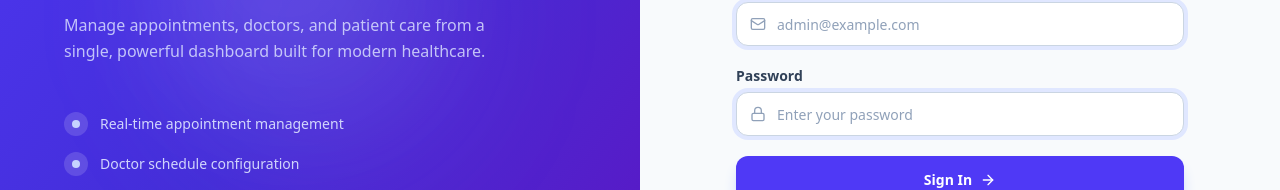
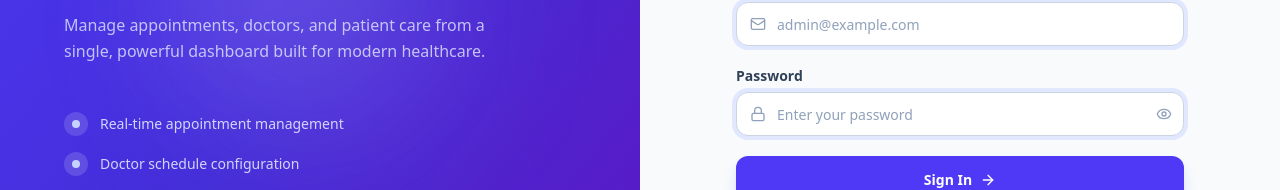
Before and after one commit to Prostate-clinic/tpc-admin, a Next.js app: page /login in a window 1280 px wide. Shown: the part 355-545 px from the top of the page. Built offline with nearby package versions, Linux system fonts and the light colour scheme; no server answers.

Commit message:
worked on password fields

```diff
--- a/app/admin/change-password/page.tsx
+++ b/app/admin/change-password/page.tsx
@@ -4,6 +4,7 @@ import { useState } from "react";
 import { useAuth } from "@/contexts/AuthContext";
 import { AlertCircle, Loader2, ArrowRight } from "lucide-react";
 import Image from "next/image";
+import PasswordInput from "@/components/PasswordInput";
 
 export default function ChangePasswordPage() {
   const { user, changePassword } = useAuth();
@@ -45,7 +46,7 @@ export default function ChangePasswordPage() {
               { label: "Confirm New Password", val: confirmPassword, set: setConfirmPassword }].map((f) => (
               <div key={f.label}>
                 <label className="block text-sm font-semibold text-slate-700 mb-1.5">{f.label}</label>
-                <input type="password" value={f.val} onChange={(e) => f.set(e.target.value)} required
+                <PasswordInput value={f.val} onChange={(e) => f.set(e.target.value)} required
                   className="h-11 w-full rounded-xl border border-slate-300 bg-white px-4 text-sm text-slate-900 outline-none ring-4 ring-indigo-100 transition-all focus:border-indigo-500 focus:ring-indigo-100" />
               </div>
             ))}
--- a/app/admin/profile/page.tsx
+++ b/app/admin/profile/page.tsx
@@ -5,6 +5,7 @@ import { useRef, useState } from "react";
 import { useAuth } from "@/contexts/AuthContext";
 import { nestApi } from "@/lib/nest-api";
 import Avatar from "@/components/Avatar";
+import PasswordInput from "@/components/PasswordInput";
 
 export default function ProfilePage() {
   const { user, changePassword, refresh } = useAuth();
@@ -97,7 +98,7 @@ export default function ProfilePage() {
             { label: "Confirm New Password", value: confirmPassword, set: setConfirmPassword }].map((f) => (
             <div key={f.label}>
               <label className="block text-sm font-semibold text-slate-700 mb-1.5">{f.label}</label>
-              <input type="password" value={f.value} onChange={(e) => f.set(e.target.value)}
+              <PasswordInput value={f.value} onChange={(e) => f.set(e.target.value)}
                 className="h-11 w-full rounded-xl border border-slate-300 bg-white px-4 text-sm text-slate-900 outline-none ring-4 ring-indigo-100 transition-all focus:border-indigo-500 focus:ring-indigo-100" required />
             </div>
           ))}
--- a/app/login/page.tsx
+++ b/app/login/page.tsx
@@ -4,6 +4,7 @@ import { useState } from "react";
 import { AuthProvider, useAuth } from "@/contexts/AuthContext";
 import { Shield, ArrowRight, Mail, Lock } from "lucide-react";
 import Image from "next/image";
+import PasswordInput from "@/components/PasswordInput";
 
 function LoginForm() {
   const [email, setEmail] = useState("");
@@ -122,12 +123,11 @@ function LoginForm() {
             <div>
               <label className="block text-sm font-semibold text-slate-700 mb-1.5">Password</label>
               <div className="relative">
-                <Lock className="absolute left-3.5 top-1/2 h-4 w-4 -translate-y-1/2 text-slate-400" />
-                <input
-                  type="password"
+                <Lock className="absolute left-3.5 top-1/2 h-4 w-4 -translate-y-1/2 text-slate-400 z-10" />
+                <PasswordInput
                   value={password}
                   onChange={(e) => setPassword(e.target.value)}
-                  className="h-11 w-full rounded-xl border border-slate-300 bg-white pl-10 pr-4 text-sm text-slate-900 outline-none ring-4 ring-indigo-100 transition-all placeholder:text-slate-400 focus:border-indigo-500 focus:ring-indigo-100"
+                  className="h-11 w-full rounded-xl border border-slate-300 bg-white pl-10 text-sm text-slate-900 outline-none ring-4 ring-indigo-100 transition-all placeholder:text-slate-400 focus:border-indigo-500 focus:ring-indigo-100"
                   placeholder="Enter your password"
                   required
                 />
--- /dev/null
+++ b/components/PasswordInput.tsx
@@ -0,0 +1,28 @@
+"use client";
+
+import { useState } from "react";
+import { Eye, EyeOff } from "lucide-react";
+
+type PasswordInputProps = React.InputHTMLAttributes<HTMLInputElement>;
+
+export default function PasswordInput({ className = "", ...props }: PasswordInputProps) {
+  const [visible, setVisible] = useState(false);
+
+  return (
+    <div className="relative">
+      <input
+        type={visible ? "text" : "password"}
+        className={`pr-10 ${className}`}
+        {...props}
+      />
+      <button
+        type="button"
+        tabIndex={-1}
+        onClick={() => setVisible((v) => !v)}
+        className="absolute right-3 top-1/2 -translate-y-1/2 text-slate-400 hover:text-slate-600 transition"
+      >
+        {visible ? <EyeOff className="h-4 w-4" /> : <Eye className="h-4 w-4" />}
+      </button>
+    </div>
+  );
+}
```
